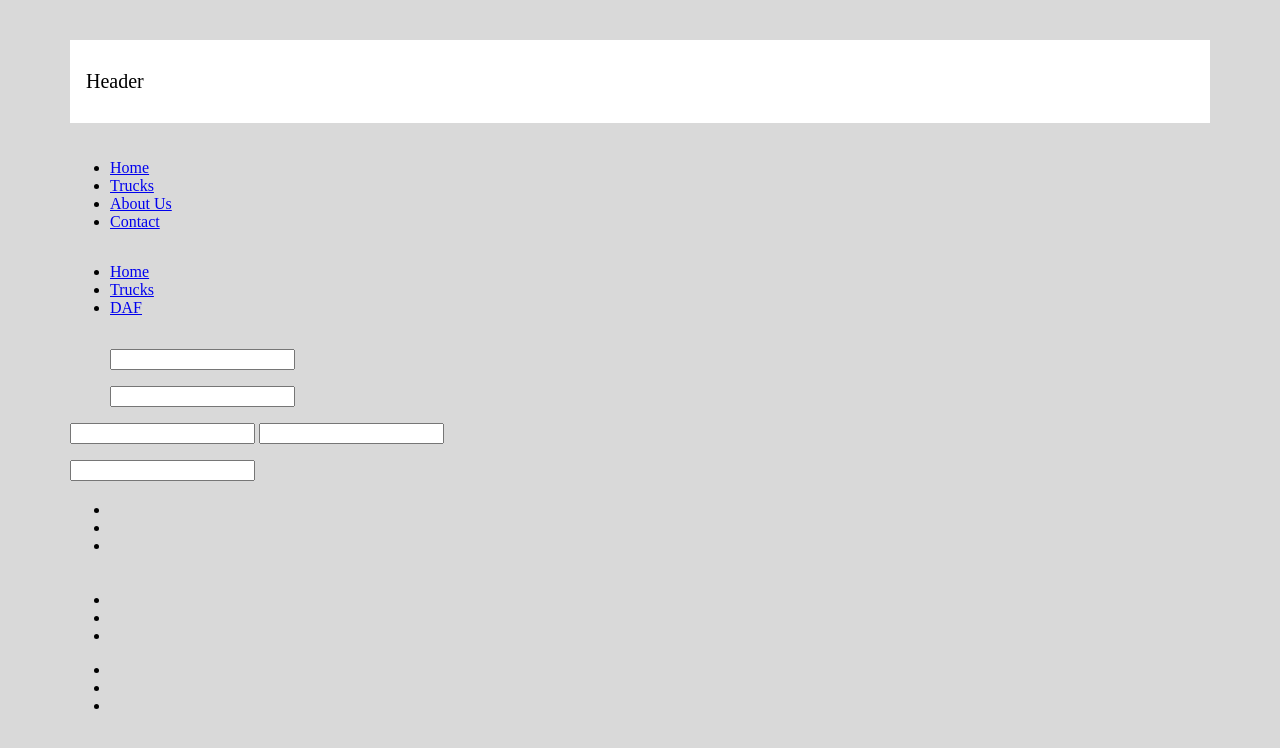
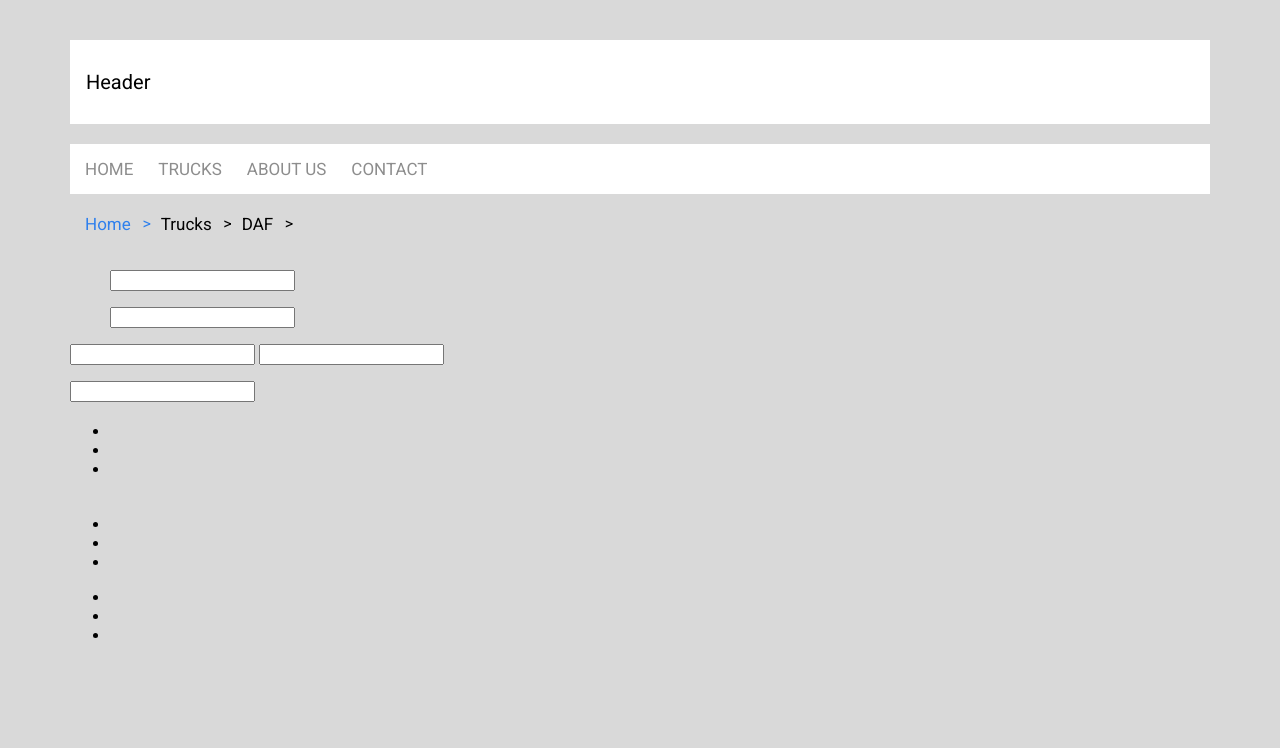
Before and after one commit to kseniya7991/Test-task-Web-Marketing, a website built with webpack: page src/template.html in a window 1280 px wide. Built offline with nearby package versions, Linux system fonts and the light colour scheme.

Commit message:
add styles for navigation & breadcrumbs

```diff
--- /dev/null
+++ b/src/blocks/breadcrumbs/breadcrumbs.scss
@@ -0,0 +1,51 @@
+@import '../../styles/variables.scss';
+
+.breadcrumb {
+    width: 100%;
+    padding: 0 15px;
+    margin-bottom: 20px;
+    box-sizing: border-box;
+}
+
+.breadcrumb__list {
+    display: flex;
+    flex-direction: row;
+    list-style-type: none;
+    justify-content: flex-start;
+    padding: 0;
+    margin: 0;
+}
+
+.breadcrumb__item {
+    margin-right: 30px;
+    position: relative;
+    color: $text-color;
+
+    &:nth-last-of-type(1) {
+        margin-right: 0;
+    }
+
+    &::after {
+        content:">";
+        position: absolute;
+        right: -20px;
+    }
+
+    &:nth-of-type(1) {
+        color: $active-link-color;
+    }
+
+}
+
+.breadcrumb__link {
+    text-decoration: none;
+    color: inherit;
+    font-weight: 400;
+    font-size: 17px;
+    transition: .3s;
+
+    &:hover {
+        color: $active-link-color;
+        transition: .3s;
+    }
+}
--- a/src/blocks/header/header.scss
+++ b/src/blocks/header/header.scss
@@ -10,5 +10,5 @@
     background-color: $blocks-color;
 
     font-size: 20px;
-    color:$headers-color;
+    color:$text-color;
 }
--- /dev/null
+++ b/src/blocks/navigation/navigation.scss
@@ -0,0 +1,34 @@
+@import '../../styles/variables.scss';
+
+.navigation {
+    width: 100%;
+    padding: 15px;
+    margin-bottom: 20px;
+    background-color: $blocks-color;
+    box-sizing: border-box;
+}
+
+.navigation__list {
+    display: flex;
+    flex-direction: row;
+    list-style-type: none;
+    justify-content: flex-start;
+    padding: 0;
+    margin: 0;
+}
+
+.navigation__item {
+    text-transform: uppercase;
+    margin-right: 25px;
+
+    &:nth-last-of-type(1) {
+        margin-right: 0;
+    }
+}
+
+.navigation__link {
+    text-decoration: none;
+    color: $navigation-color;
+    font-weight: 400;
+    font-size: 17px;
+}
--- a/src/styles/main.scss
+++ b/src/styles/main.scss
@@ -1,2 +1,10 @@
 @import '../blocks/page/page.scss';
 @import '../blocks/header/header.scss';
+@import '../blocks/navigation/navigation.scss';
+@import '../blocks/breadcrumbs/breadcrumbs.scss';
+
+html {
+    font-family: $font-family;
+    -webkit-tap-highlight-color: rgba(255, 255, 255, 0);
+    -webkit-tap-highlight-color: transparent;
+}
--- a/src/styles/variables.scss
+++ b/src/styles/variables.scss
@@ -1,3 +1,10 @@
+@import url('https://fonts.googleapis.com/css2?family=Roboto:wght@300;400;500;700&display=swap');
+
+$font-family: 'Roboto', sans-serif;
 $background-color: #D9D9D9;
 $blocks-color: #fff;
-$headers-color: #000;
+
+$text-color: #000;
+$active-link-color: #2F80ED;
+
+$navigation-color: #8D8D8D;
```
